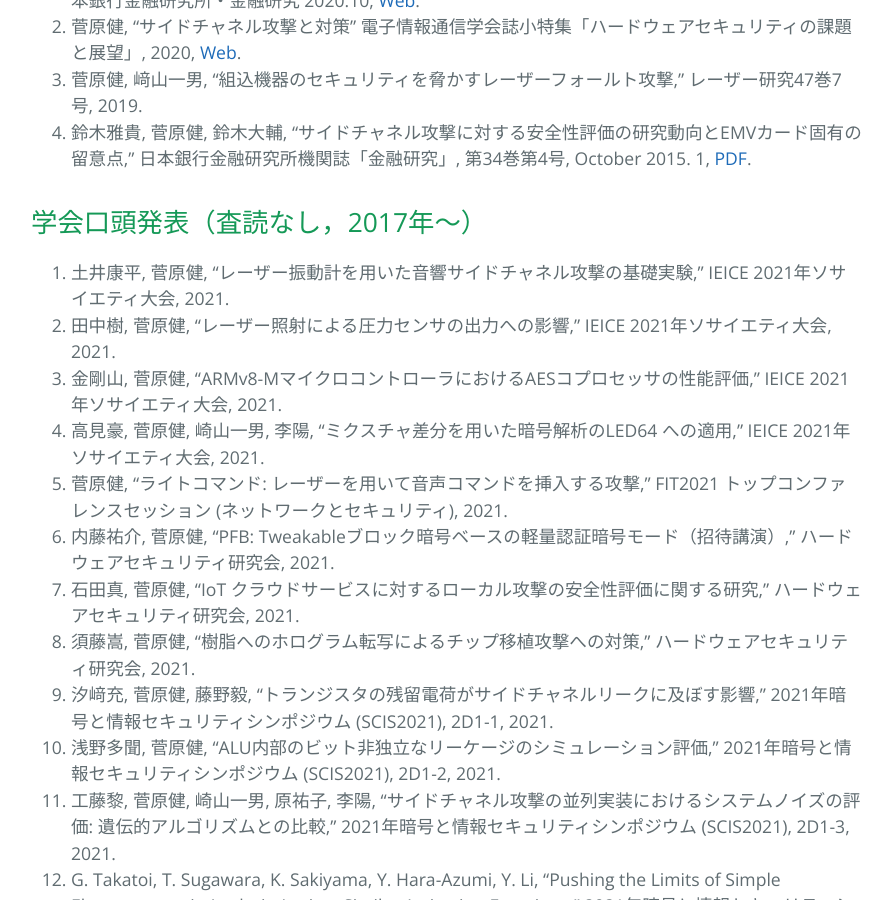
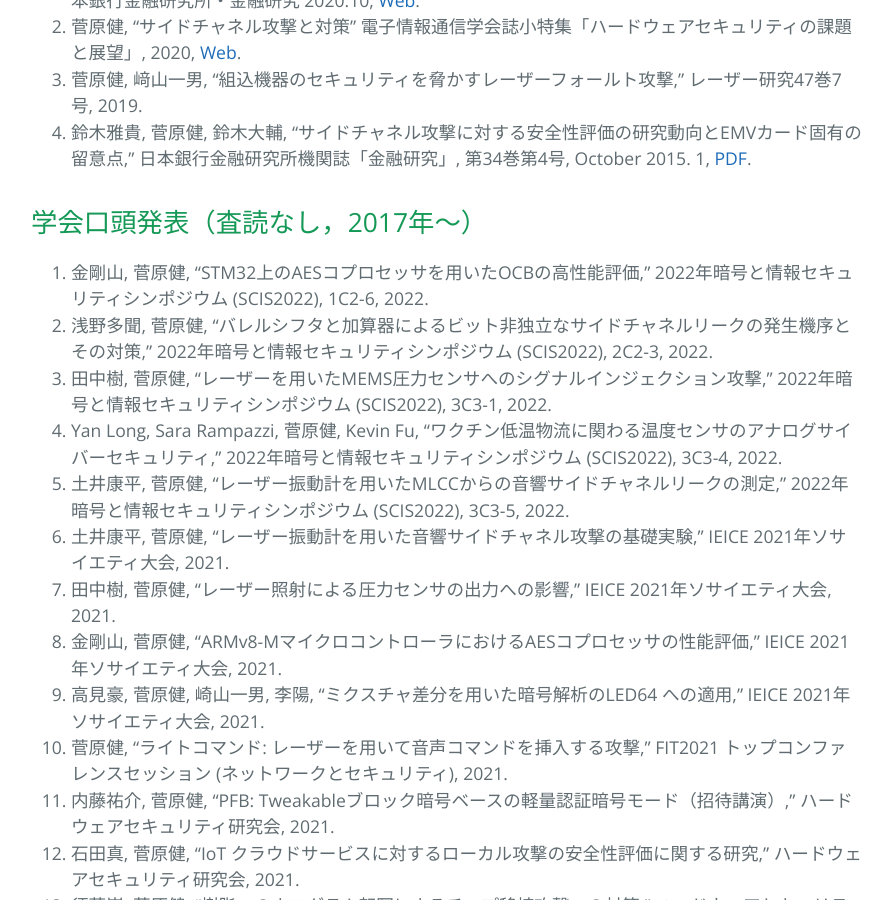
Before and after one commit to sugawara-bbbb/weblab, a Jekyll site: the page built from publication.md, in a window 1280 px wide and 900 px high, scrolled down 6901 px. Shown: the whole window, without its empty margins (193-1085 px from the left). Built offline with Jekyll 4.4.1, drawn with Linux system fonts in a browser that asks for light colours; our own code applies the rules of GitHub Pages for plain Markdown files.

Commit message:
add scis2022

```diff
--- a/publication.md
+++ b/publication.md
@@ -104,8 +104,13 @@ layout: default
 
 ## 学会口頭発表（査読なし，2017年〜）
 
-1. 土井康平, 菅原健, "レーザー振動計を用いた音響サイドチャネル攻撃の基礎実験," IEICE 2021年ソサイエティ大会, 2021.
-1. 田中樹, 菅原健, "レーザー照射による圧力センサの出力への影響," IEICE 2021年ソサイエティ大会, 2021.
+1. 金剛山, 菅原健, "STM32上のAESコプロセッサを用いたOCBの高性能評価," 2022年暗号と情報セキュリティシンポジウム (SCIS2022), 1C2-6, 2022.
+1. 浅野多聞, 菅原健, "バレルシフタと加算器によるビット非独立なサイドチャネルリークの発生機序とその対策," 2022年暗号と情報セキュリティシンポジウム (SCIS2022), 2C2-3, 2022.
+1. 田中樹, 菅原健, "レーザーを用いたMEMS圧力センサへのシグナルインジェクション攻撃," 2022年暗号と情報セキュリティシンポジウム (SCIS2022), 3C3-1, 2022.
+1. Yan Long, Sara Rampazzi, 菅原健, Kevin Fu, "ワクチン低温物流に関わる温度センサのアナログサイバーセキュリティ," 2022年暗号と情報セキュリティシンポジウム (SCIS2022), 3C3-4, 2022.
+1. 土井康平, 菅原健, "レーザー振動計を用いたMLCCからの音響サイドチャネルリークの測定," 2022年暗号と情報セキュリティシンポジウム (SCIS2022), 3C3-5, 2022.
+1. 土井康平, 菅原健, "レーザー振動計を用いた音響サイドチャネル攻撃の基礎実験," IEICE 2021年ソサイエティ大会, 2021.
+1. 田中樹, 菅原健, "レーザー照射による圧力センサの出力への影響," IEICE 2021年ソサイエティ大会, 2021.
 1. 金剛山, 菅原健, "ARMv8-MマイクロコントローラにおけるAESコプロセッサの性能評価," IEICE 2021年ソサイエティ大会, 2021.
 1. 高見豪, 菅原健, 崎山一男, 李陽, "ミクスチャ差分を用いた暗号解析のLED64 への適用," IEICE 2021年ソサイエティ大会, 2021.
 1. 菅原健, "ライトコマンド: レーザーを用いて音声コマンドを挿入する攻撃," FIT2021 トップコンファレンスセッション (ネットワークとセキュリティ), 2021.
```
Also changed, not shown: _member/asano.md (+2 -1 lines), _member/doi.md (+1 -0 lines), _member/kim.md (+1 -0 lines), _member/tanaka.md (+1 -0 lines), index.md (+1 -0 lines).
